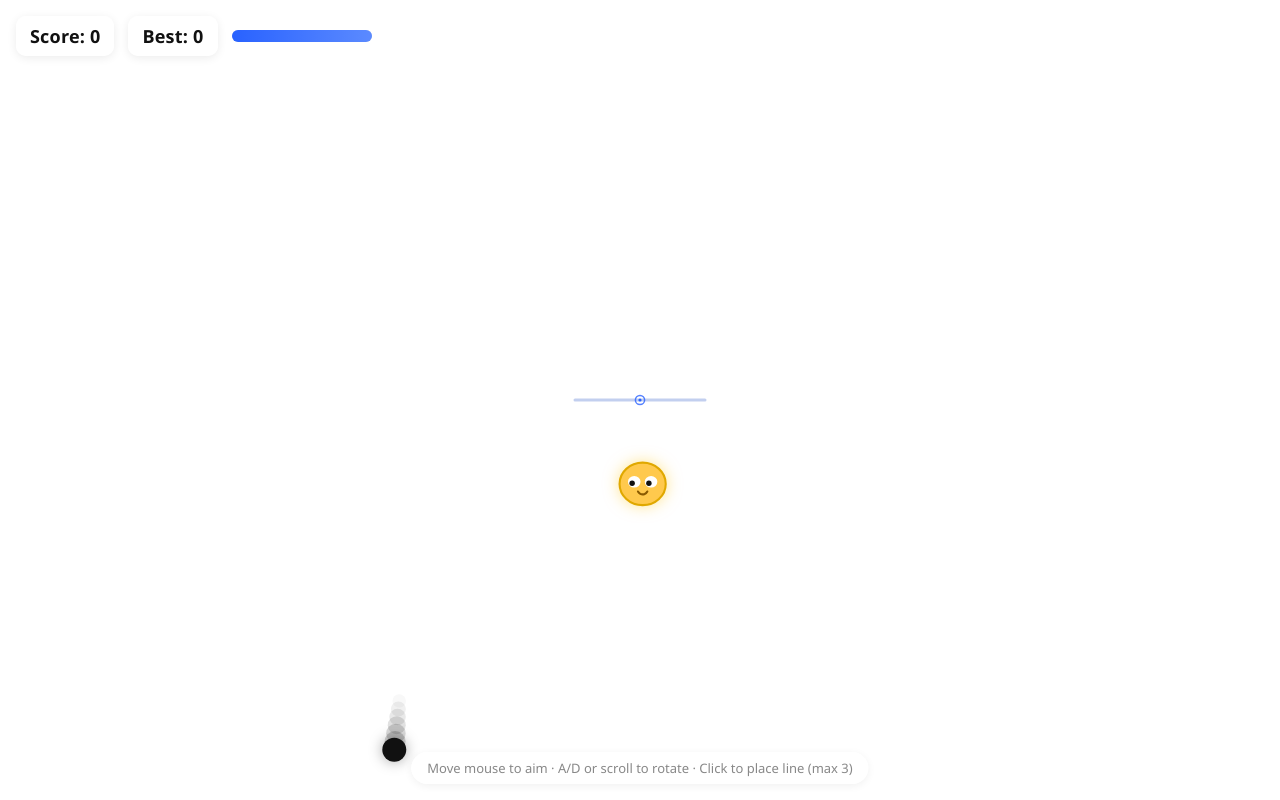
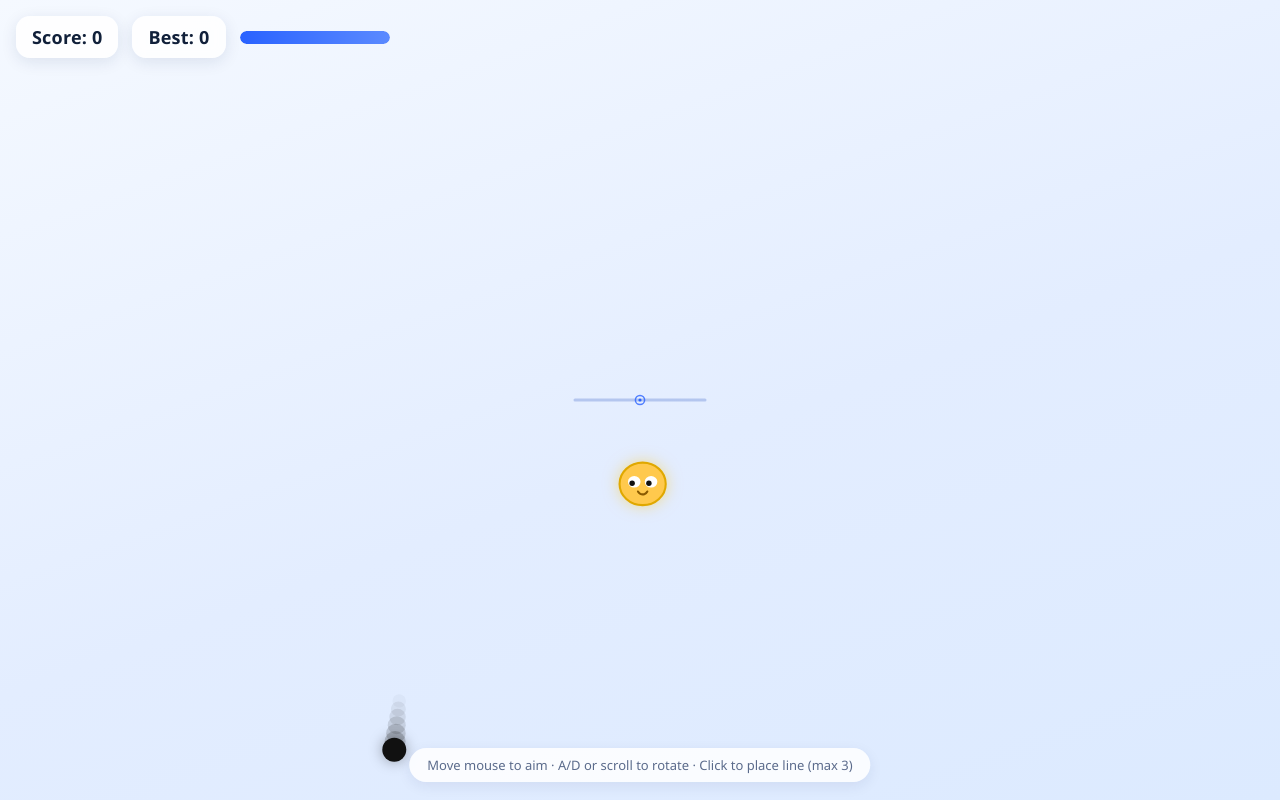
Before and after one commit to CrackVOexam/linea, a plain HTML site: page index.html in a window 1280 px wide. Drawn offline with Linux system fonts and the light colour scheme.

Commit message:
Update style.css

```diff
--- a/style.css
+++ b/style.css
@@ -1,21 +1,18 @@
 * { margin: 0; padding: 0; box-sizing: border-box; }
-
 html, body {
   width: 100%;
   height: 100%;
   overflow: hidden;
-  background: #ffffff;
+  background: #eef4ff;
   font-family: 'Segoe UI', system-ui, -apple-system, sans-serif;
 }
-
 #game {
   display: block;
   width: 100vw;
   height: 100vh;
-  background: #ffffff;
+  background: linear-gradient(160deg, #f5f9ff 0%, #e3edff 55%, #dceaff 100%);
   cursor: none;
 }
-
 #ui {
   position: fixed;
   top: 16px;
@@ -26,83 +23,75 @@ html, body {
   z-index: 10;
   user-select: none;
 }
-
 #scoreBox, #highScoreBox {
   font-size: 18px;
   font-weight: 600;
-  color: #111;
-  background: rgba(255,255,255,0.9);
-  padding: 8px 14px;
-  border-radius: 10px;
-  box-shadow: 0 2px 10px rgba(0,0,0,0.08);
+  color: #11203a;
+  background: rgba(255,255,255,0.85);
+  backdrop-filter: blur(6px);
+  padding: 9px 16px;
+  border-radius: 14px;
+  box-shadow: 0 4px 16px rgba(20, 40, 90, 0.1);
   letter-spacing: 0.2px;
+  transition: box-shadow 0.2s ease, transform 0.2s ease;
 }
-
 #score {
   display: inline-block;
   font-variant-numeric: tabular-nums;
 }
-
 #score.pop {
   animation: scorePop 0.32s cubic-bezier(.34,1.56,.64,1);
 }
-
 @keyframes scorePop {
-  0%   { transform: scale(1);    color: #111; }
+  0%   { transform: scale(1);    color: #11203a; }
   35%  { transform: scale(1.5);  color: #ffaa00; }
-  100% { transform: scale(1);    color: #111; }
+  100% { transform: scale(1);    color: #11203a; }
 }
-
 #highScore {
   display: inline-block;
   font-variant-numeric: tabular-nums;
 }
-
 #highScoreBox.new-best {
   animation: newBestGlow 1.1s ease-in-out infinite;
 }
-
 @keyframes newBestGlow {
-  0%, 100% { box-shadow: 0 2px 10px rgba(0,0,0,0.08); color: #111; }
-  50%      { box-shadow: 0 2px 18px rgba(255, 196, 0, 0.65); color: #c98a00; }
+  0%, 100% { box-shadow: 0 4px 16px rgba(20, 40, 90, 0.1); color: #11203a; }
+  50%      { box-shadow: 0 4px 22px rgba(255, 196, 0, 0.6); color: #c98a00; }
 }
-
 #inkBarWrap {
-  width: 140px;
-  height: 12px;
-  background: #eee;
-  border-radius: 6px;
+  width: 150px;
+  height: 13px;
+  background: rgba(255,255,255,0.6);
+  border-radius: 8px;
   overflow: hidden;
-  box-shadow: inset 0 1px 3px rgba(0,0,0,0.08);
+  box-shadow: inset 0 1px 4px rgba(20,40,90,0.12);
 }
-
 #inkBar {
   height: 100%;
   width: 100%;
-  background: #2962ff;
+  background: linear-gradient(90deg, #2962ff, #5b8aff);
+  border-radius: 8px;
   transition: width 0.1s linear, background 0.25s ease;
 }
-
 #hint {
   position: fixed;
-  bottom: 16px;
+  bottom: 18px;
   left: 50%;
   transform: translateX(-50%);
   font-size: 13px;
-  color: #888;
-  background: rgba(255,255,255,0.9);
-  padding: 7px 16px;
-  border-radius: 20px;
-  box-shadow: 0 2px 8px rgba(0,0,0,0.06);
+  color: #5b6b8c;
+  background: rgba(255,255,255,0.85);
+  padding: 8px 18px;
+  border-radius: 22px;
+  box-shadow: 0 4px 14px rgba(20,40,90,0.08);
   z-index: 10;
   user-select: none;
 }
-
 #gameOverScreen {
   position: fixed;
   top: 0; left: 0;
   width: 100%; height: 100%;
-  background: rgba(255,255,255,0.95);
+  background: rgba(238, 244, 255, 0.95);
   display: flex;
   flex-direction: column;
   align-items: center;
@@ -111,51 +100,44 @@ html, body {
   opacity: 0;
   transition: opacity 0.25s ease;
 }
-
 #gameOverScreen:not(.hidden) {
   opacity: 1;
 }
-
 #gameOverScreen.hidden {
   display: none;
 }
-
 #gameOverScreen h1 {
-  font-size: 44px;
+  font-size: 46px;
   font-weight: 800;
-  color: #111;
+  color: #11203a;
   margin-bottom: 12px;
   animation: gameOverPop 0.4s cubic-bezier(.34,1.56,.64,1);
 }
-
 @keyframes gameOverPop {
   0%   { transform: scale(0.7); opacity: 0; }
   100% { transform: scale(1);   opacity: 1; }
 }
-
 #gameOverScreen p {
   font-size: 18px;
-  color: #444;
+  color: #4a5a78;
   margin-bottom: 6px;
 }
-
 #restartBtn {
   margin-top: 22px;
-  padding: 13px 34px;
+  padding: 14px 36px;
   font-size: 16px;
-  font-weight: 600;
+  font-weight: 700;
   background: #2962ff;
   color: #fff;
   border: none;
-  border-radius: 10px;
+  border-radius: 12px;
   cursor: pointer;
-  box-shadow: 0 4px 14px rgba(41, 98, 255, 0.3);
+  box-shadow: 0 6px 18px rgba(41, 98, 255, 0.35);
   transition: transform 0.15s ease, background 0.2s ease, box-shadow 0.2s ease;
 }
-
 #restartBtn:hover {
   background: #1e4ed8;
-  box-shadow: 0 6px 18px rgba(41, 98, 255, 0.4);
+  box-shadow: 0 8px 22px rgba(41, 98, 255, 0.45);
   transform: translateY(-1px);
 }
 #restartBtn:active { transform: scale(0.96); }
```
